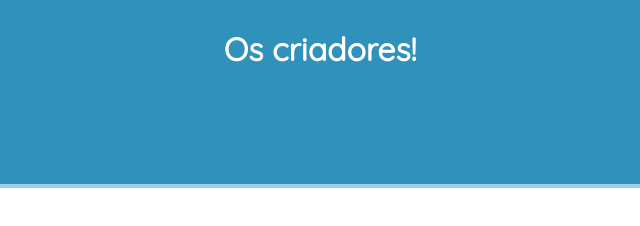
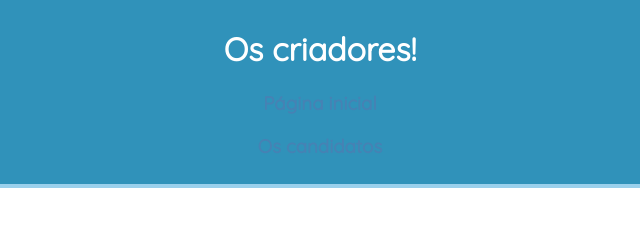
Before and after one commit to yoy-ifsp/direitoshumanos_ifsp_vtp, a plain HTML site: page sobre.html in a window 1280 px wide. Shown: the full height of the page, 320-960 px from the left. Drawn offline with Linux system fonts and the light colour scheme.

Commit message:
Update css.css

```diff
--- a/css.css
+++ b/css.css
@@ -33,7 +33,7 @@ h2{
     text-align: center;
 }
 a:link {
-    color:RGB(48,146,186);
+    color:#4682B4;
     background-color: transparent;
     text-decoration: none;
   }
```
